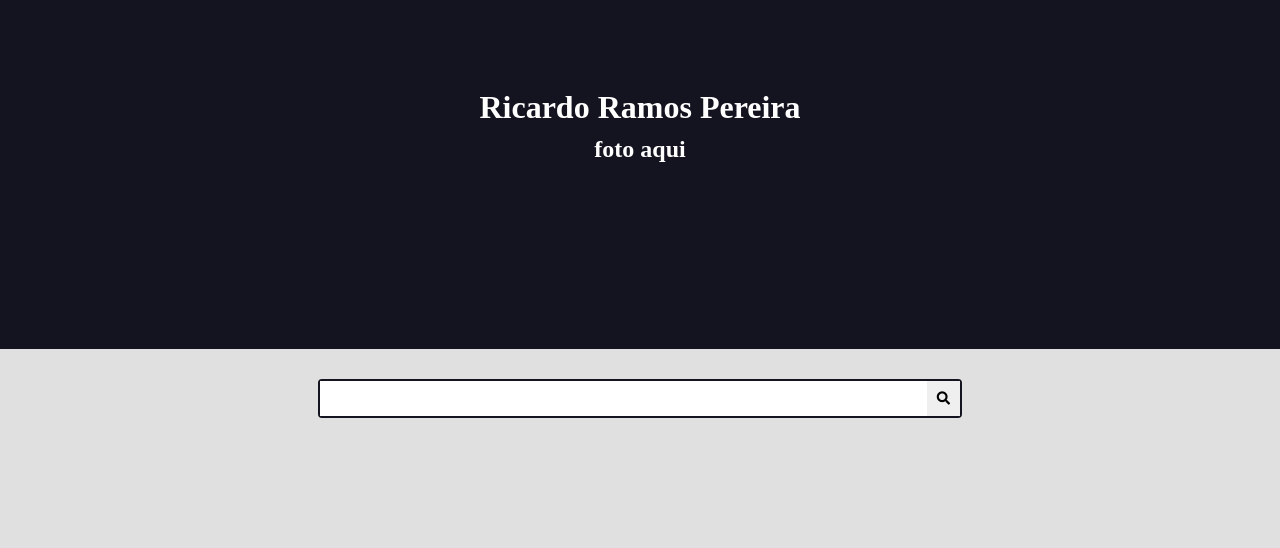
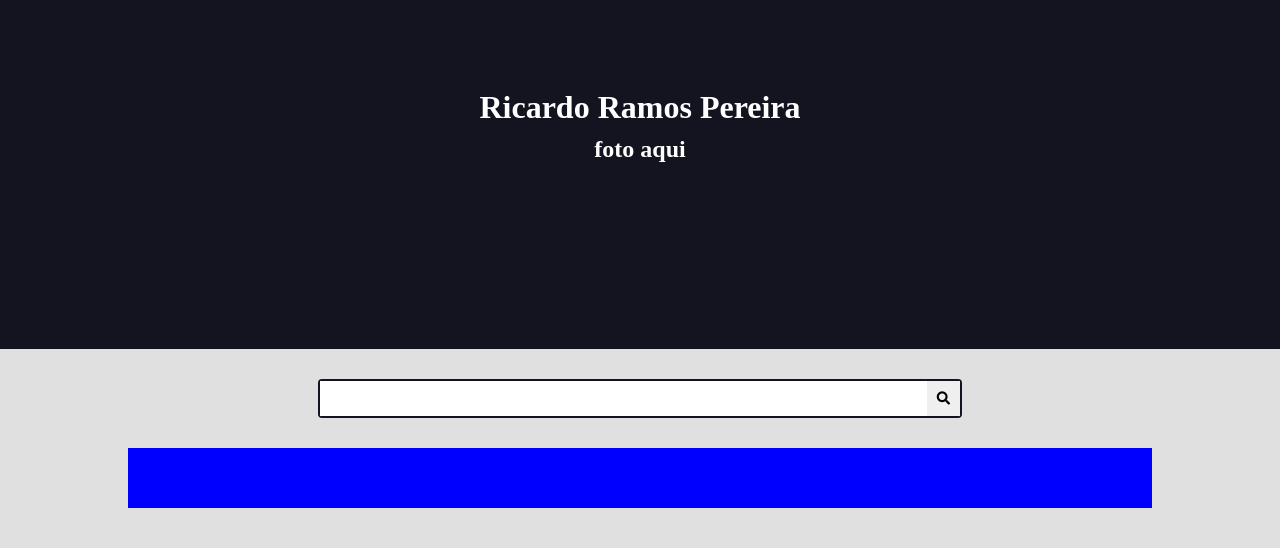
Before and after one commit to ricardoramospereira/portifolio-django, a Django app: page / in a window 1280 px wide. Shown: the part 1-549 px from the top of the page. Run offline with Django 4.2, Linux system fonts and the light colour scheme.

Commit message:
preparando conteudo

```diff
--- a/home/templates/pages/home.html
+++ b/home/templates/pages/home.html
@@ -1,15 +1,12 @@
 {% include 'partials/head.html' %}
 <body>
     {% include 'partials/header.html' %}
+    {% include 'partials/search.html'%}
 
-    <div class="search-container">
-        <div class="container">
-            <form action="" class="search-form">
-                <input type="search" class="search-input" name="search">
-                <button type="submit" class="search-button"><i class="fas fa-search"></i></button>
-            </form>
+    <main class="main-content-container">
+        <div class="main-content container">
+            <div class="tempo"></div>
         </div>
-    </div>
-
+    </main>
 </body>
 </html>
--- a/home/templates/partials/head.html
+++ b/home/templates/partials/head.html
@@ -151,7 +151,16 @@
         }
 
         /*########################### FIM PESQUISA ################################*/
+        .main-content-container {
+            width: 80%;
+            margin-left: auto;
+            margin-right: auto;
 
+
+        }
+        .main-content {
+            background-color: blue;
+        }
 
     </style>
 </head>
--- /dev/null
+++ b/home/templates/partials/search.html
@@ -0,0 +1,8 @@
+    <div class="search-container">
+        <div class="container">
+            <form action="" class="search-form">
+                <input type="search" class="search-input" name="search">
+                <button type="submit" class="search-button"><i class="fas fa-search"></i></button>
+            </form>
+        </div>
+    </div>
```
